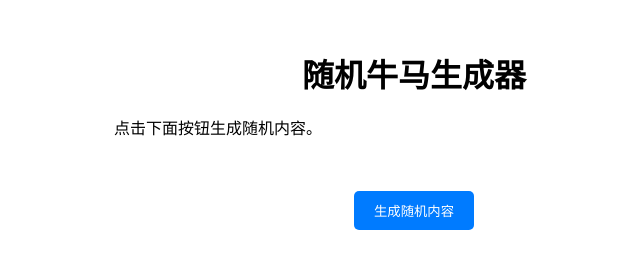
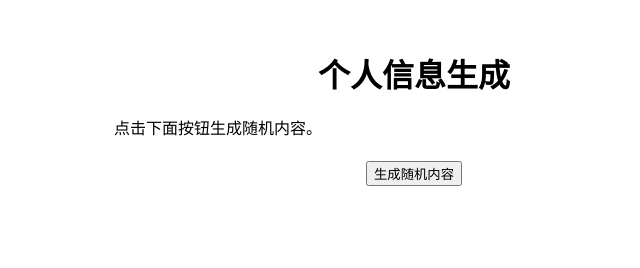
Before and after one commit to 676813237/676813237.github.io, a plain HTML site: page index.html in a window 1280 px wide. Shown: the whole page, without its empty margins (226-866 px from the left). Drawn offline with Linux system fonts and the light colour scheme.

Commit message:
Update index.html

```diff
--- a/index.html
+++ b/index.html
@@ -21,16 +21,6 @@
       line-height: 1.5;
     }
 
-    button {
-      display: block;
-      margin: 50px auto;
-      border: none;
-      background-color: #007bff;
-      color: #fff;
-      padding: 10px 20px;
-      border-radius: 5px;
-      cursor: pointer;
-    }
 
     button:hover {
       background-color: #0062cc;
@@ -38,17 +28,15 @@
   </style>
 </head>
 <body>
-  <h1>随机牛马生成器</h1>
+  <h1>个人信息生成</h1>
   <p id="random-content">点击下面按钮生成随机内容。</p>
   <button onclick="generateContent()">生成随机内容</button>
 
   <script>
-    const contentArr = [
       "姓名：冯铎炀",
       "学号：2021131450",
       "班级：110214",
 	"30号"
-    ];
 
     function generateContent() {
       let i = Math.floor(Math.random() * contentArr.length);
```
